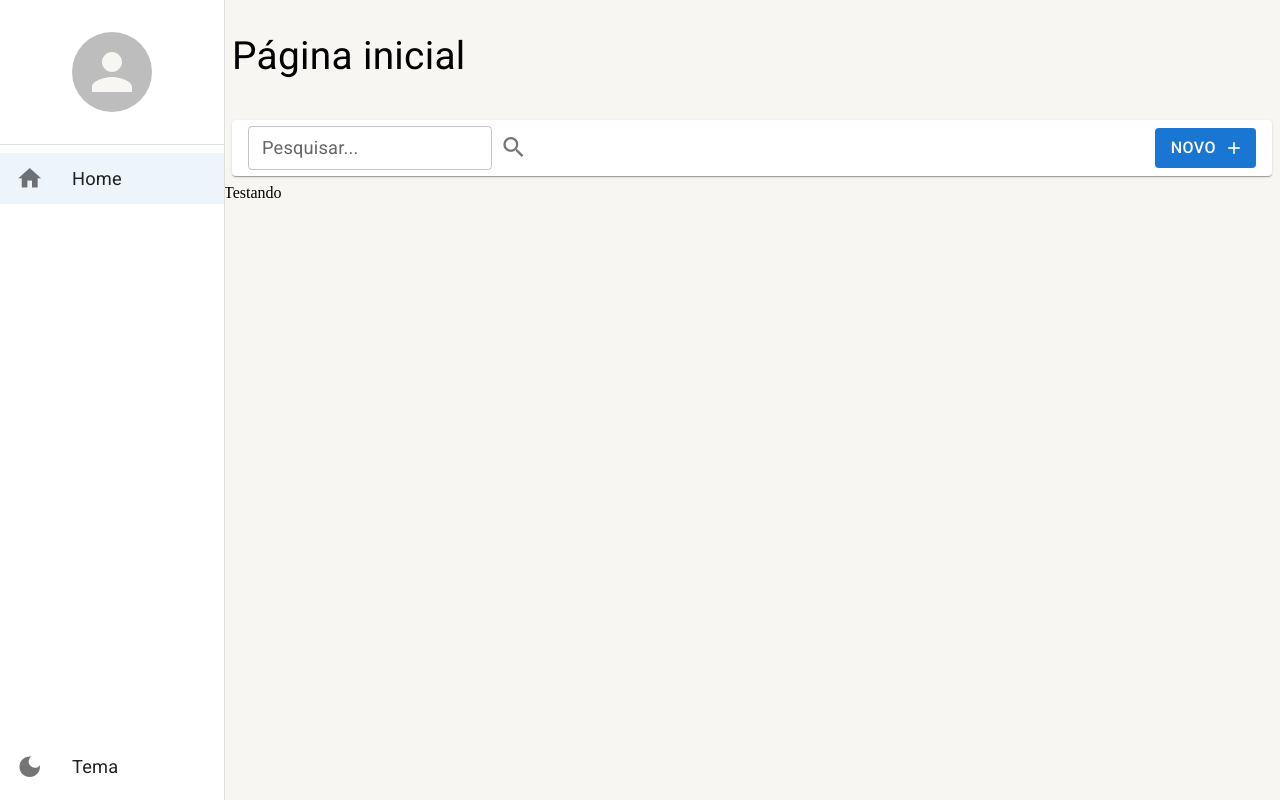
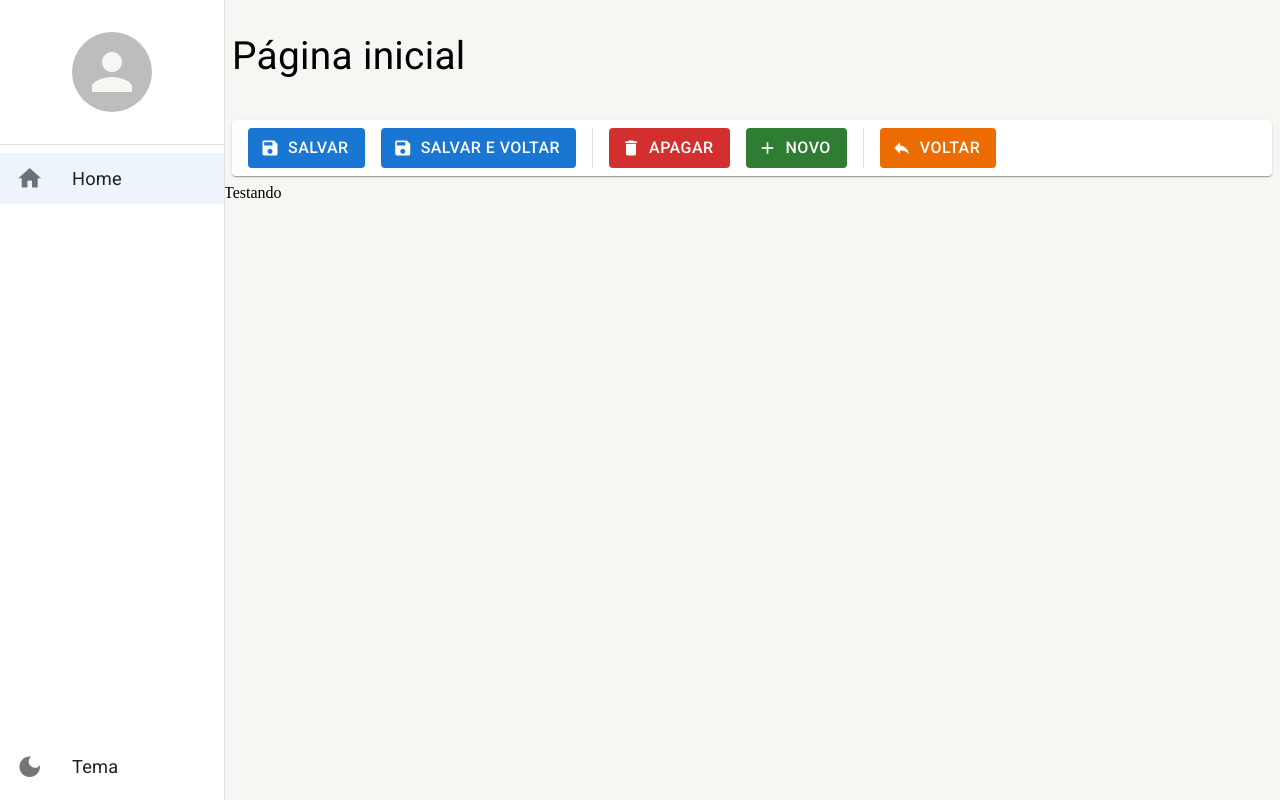
Before and after one commit to Gabriel-pagnan/dashboard, a React (Create React App) app: page /home in a window 1280 px wide. Built offline with nearby package versions, Linux system fonts and the light colour scheme.

Commit message:
feat: barra de detalhes

```diff
--- a/src/pages/dashboard/Dashboard.tsx
+++ b/src/pages/dashboard/Dashboard.tsx
@@ -1,4 +1,4 @@
-import { BarraFeramentas } from '../../shared/components';
+import { FerramentaDetalhe, FerramentaListagem } from '../../shared/components';
 import { LayoutBase } from '../../shared/layouts';
 
 export const Dashboard = () =>{
@@ -6,9 +6,10 @@ export const Dashboard = () =>{
     <LayoutBase
       title='Página inicial'
       barraFerramentas={(
-        <BarraFeramentas
-          showInputSearch
-        />
+        // <FerramentaListagem
+        //   showInputSearch
+        // />
+        <FerramentaDetalhe showSaveBackButton/>
       )}>
         Testando
     </LayoutBase>
--- /dev/null
+++ b/src/shared/components/ferramenta-detalhe/FerramentaDetalhe.tsx
@@ -0,0 +1,75 @@
+import { Box } from '@mui/system';
+import { Button, Divider, Icon, Paper, useTheme } from '@mui/material';
+
+interface IFerramentaDetalhe {
+    textNewBotton?: string;
+    showNewButton?: boolean;
+    showBackButton?: boolean;
+    showDeleteButton?: boolean;
+    showSaveButton?: boolean;
+    showSaveBackButton?: boolean;
+    handleClickNew?: ()=> void;
+    handleClickBack?: ()=> void;
+    handleClickDelete?: ()=> void;
+    handleClickSave?: ()=> void;
+    handleClickSaveBack?: ()=> void;
+}
+
+export const FerramentaDetalhe: React.FC<IFerramentaDetalhe> = ({
+  textNewBotton = 'Novo',
+  showNewButton = true,
+  showBackButton = true,
+  showDeleteButton = true,
+  showSaveButton = true,
+  showSaveBackButton = false,
+
+  handleClickNew,
+  handleClickBack,
+  handleClickDelete,
+  handleClickSave,
+  handleClickSaveBack,
+}) => {
+  const theme = useTheme();
+
+  return(
+    <Box
+      component={Paper}
+      display='flex'
+      alignItems='center'
+      height={theme.spacing(5)}
+      marginX={1}
+      padding={1}
+      paddingX={2}
+      gap={2}>
+
+      {(showSaveButton && <Button variant='contained' color='primary' disableElevation startIcon={
+        <Icon>save</Icon> } onClick={handleClickSave}>
+        Salvar
+      </Button>)}
+
+      {(showSaveBackButton && <Button variant='contained' color='primary' disableElevation startIcon={
+        <Icon>save</Icon> } onClick={handleClickSaveBack}>
+        Salvar e voltar
+      </Button>)}
+
+      <Divider orientation="vertical" flexItem/>
+
+      {(showDeleteButton && <Button variant='contained' color='error' disableElevation startIcon={
+        <Icon>delete</Icon> } onClick={handleClickDelete}>
+        Apagar
+      </Button>)}
+
+      {(showNewButton && <Button variant='contained' color='success' disableElevation startIcon={
+        <Icon>add</Icon> } onClick={handleClickNew}>
+        {textNewBotton}
+      </Button>)}
+
+      <Divider orientation="vertical" flexItem/>
+
+      {(showBackButton && <Button variant='contained' color='warning' disableElevation startIcon={
+        <Icon>reply</Icon> } onClick={handleClickBack}>
+        voltar
+      </Button> )}
+    </Box>
+  );
+};
--- a/src/shared/components/barra-ferramentas/BarraFerramentas.tsx
+++ b/src/shared/components/ferramenta-listagem/FerramentaListagem.tsx
@@ -1,7 +1,7 @@
 import { Button, Icon, TextField, Paper, useTheme, IconButton } from '@mui/material';
 import { Box } from '@mui/system';
 
-interface IBarraFeramentasProps {
+interface IFerramentaListagemProps {
     text?: string;
     showInputSearch?: boolean;
     changeTextSearch?: (newText: string) => void;
@@ -10,7 +10,7 @@ interface IBarraFeramentasProps {
     clickNewButton?: () => void;
 }
 
-export const BarraFeramentas: React.FC<IBarraFeramentasProps> = ({
+export const FerramentaListagem: React.FC<IFerramentaListagemProps> = ({
   text = '',
   showInputSearch = false,
   changeTextSearch,
@@ -39,7 +39,7 @@ export const BarraFeramentas: React.FC<IBarraFeramentasProps> = ({
 
       <Box flex={1} display='flex' justifyContent='end'>
         {(showNewButton &&
-        <Button variant='contained' color='primary' disableElevation endIcon={
+        <Button variant='contained' color='primary' disableElevation startIcon={
           <Icon>add</Icon> } onClick={clickNewButton}>
           {textNewButton}
         </Button>)}
--- a/src/shared/components/index.ts
+++ b/src/shared/components/index.ts
@@ -1,2 +1,3 @@
 export * from './side-bar/SideBar';
-export * from './barra-ferramentas/BarraFerramentas';
+export * from './ferramenta-listagem/FerramentaListagem';
+export * from  './ferramenta-detalhe/FerramentaDetalhe';
```
